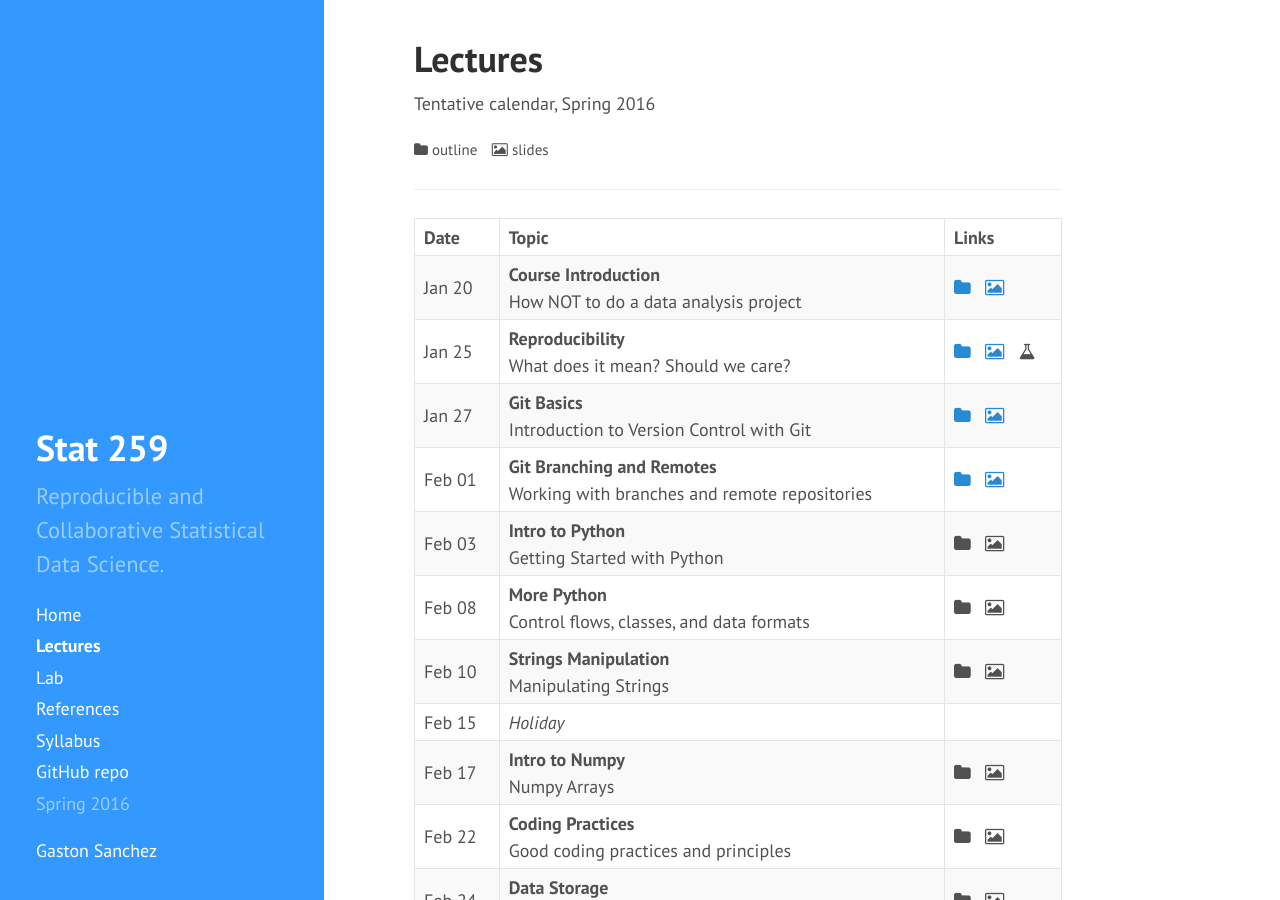
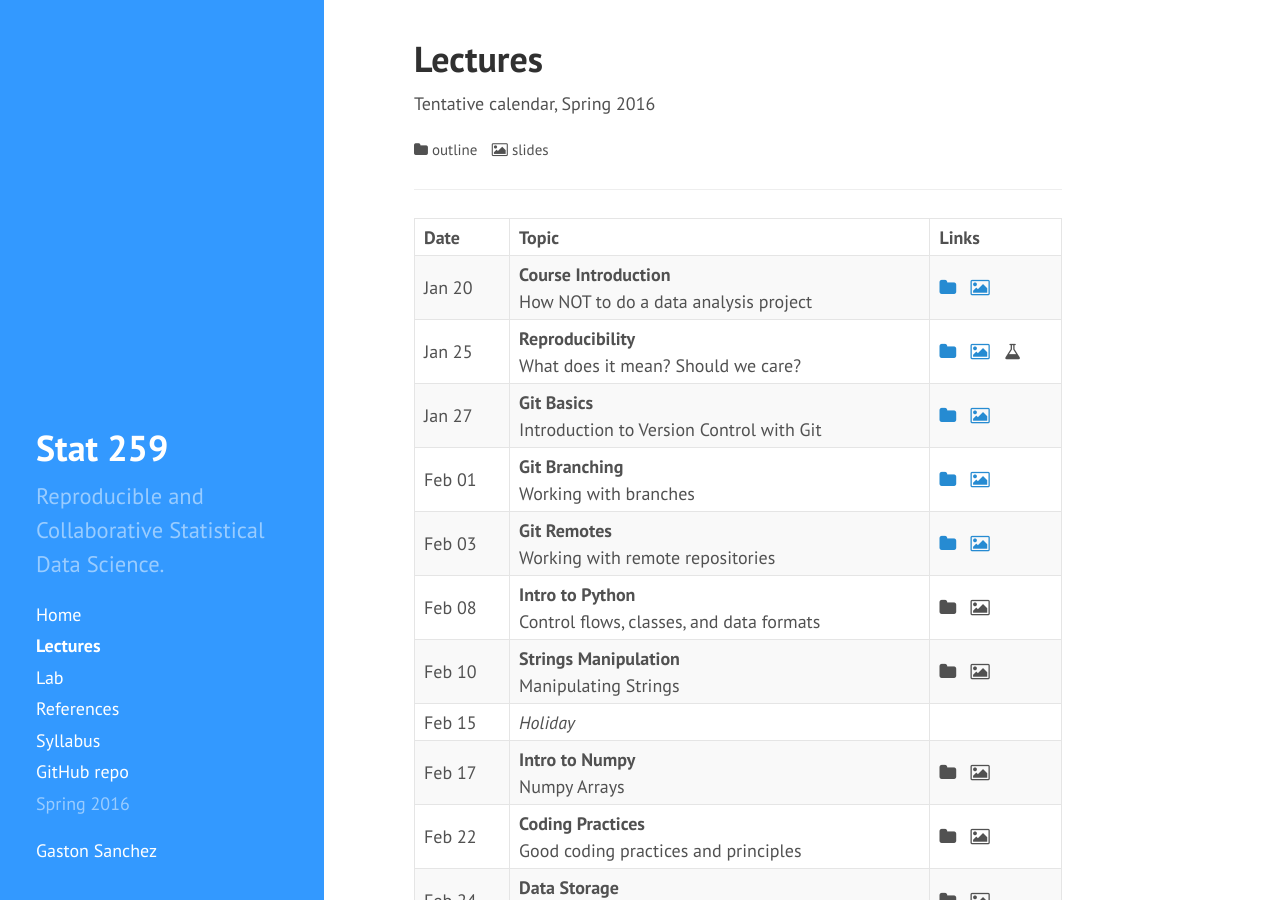
Before and after one commit to gastonstat/relic-stat259, a Jekyll site: the page built from lectures/index.md, in a window 1280 px wide and 900 px high. Built offline with Jekyll 4.4.1, drawn with Linux system fonts in a browser that asks for light colours; nearby versions of some CDN libraries; Markdown is read by kramdown in place of the engine named in the settings.

Commit message:
split remotes from branching lecture

```diff
--- a/lectures/index.md
+++ b/lectures/index.md
@@ -54,8 +54,8 @@ Tentative calendar, Spring 2016
     </tr>
     <tr>
       <td>Feb 01</td>
-      <td><b>Git Branching and Remotes</b><br>
-        Working with branches and remote repositories</td>
+      <td><b>Git Branching</b><br>
+        Working with branches</td>
       <td>
         <a href="04-git-branching"><i class="fa fa-folder"></i></a>
         &nbsp;
@@ -65,18 +65,17 @@ Tentative calendar, Spring 2016
     </tr>
     <tr>
       <td>Feb 03</td>
-      <td><b>Intro to Python</b><br>
-        Getting Started with Python</td>
+      <td><b>Git Remotes</b><br>
+        Working with remote repositories</td>
       <td>
-        <i class="fa fa-folder"></i>
+        <a href="05-git-remotes"><i class="fa fa-folder"></i></a>
         &nbsp;
-        <i class="fa fa-picture-o"></i>
-        &nbsp;
+        <a href="https://docs.google.com/presentation/d/1HY4ulHzPNsyto-uY_BpjM5XPR9gA55-Q37IIsTrZGQA/pub?start=false&loop=false&delayms=3000" target="_blank"><i class="fa fa-picture-o"></i></a>
       </td>
     </tr>
     <tr>
       <td>Feb 08</td>
-      <td><b>More Python</b><br>
+      <td><b>Intro to Python</b><br>
         Control flows, classes, and data formats</td>
       <td>
         <i class="fa fa-folder"></i>
```
